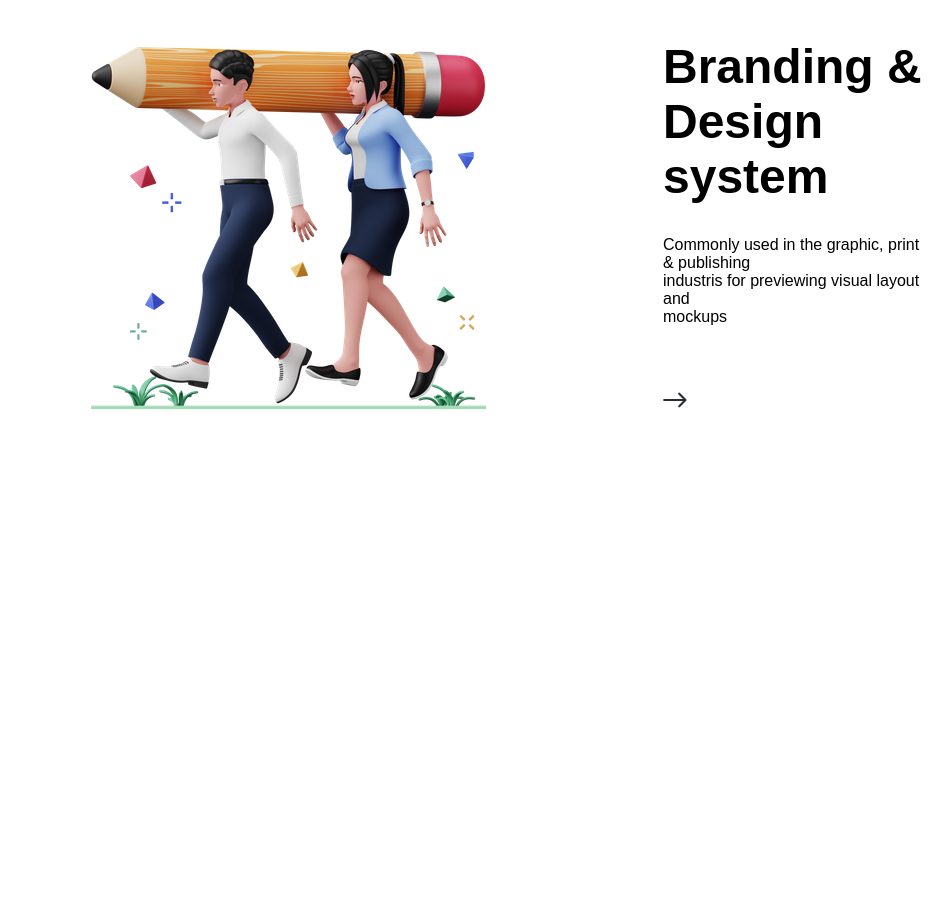
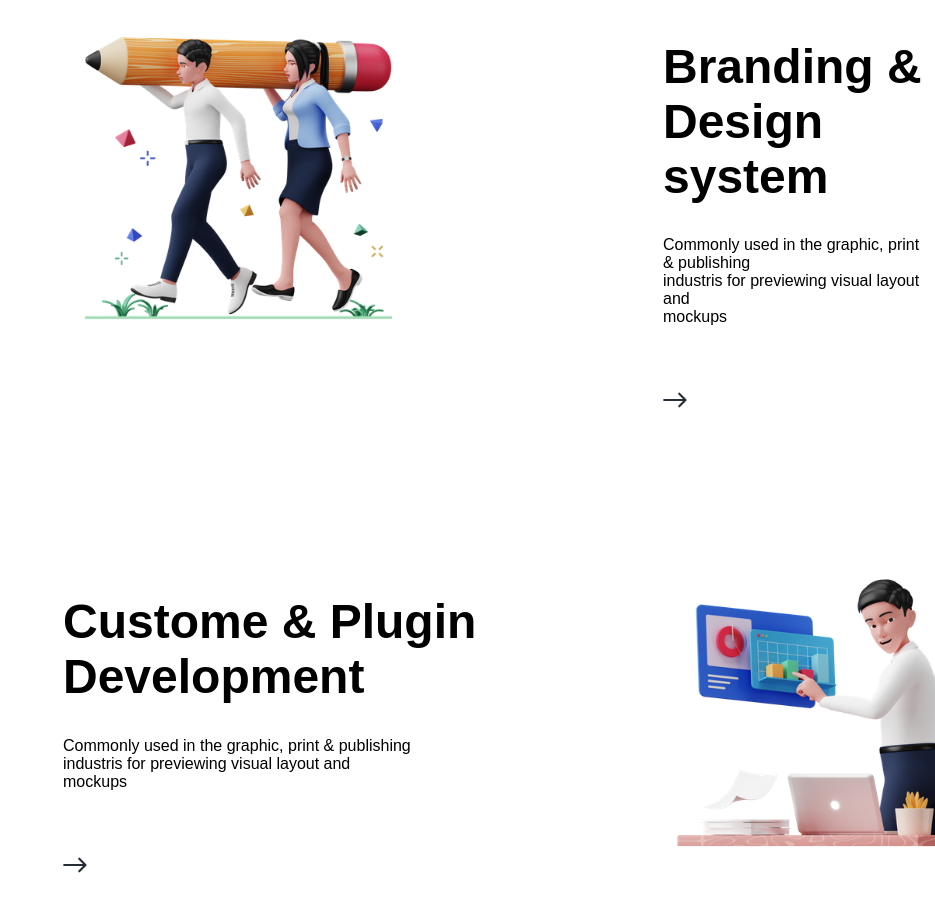
Before and after one commit to Pedrorenatopr/agencia-digital, a plain HTML site: page index.html in a window 1280 px wide. Shown: the part 1079-1982 px from the top of the page, without its empty margins (345-1280 px from the left). Before the commit the page ends 1536 px from the top, so only its background shows below. Drawn offline with Linux system fonts and the light colour scheme.

Commit message:
section quatro mobile

```diff
--- a/index.html
+++ b/index.html
@@ -54,7 +54,7 @@
 
 
     <div class="section-tres">
-        <img class="foto-tres" src="designer-team-working-on-creative-design.png" alt="">
+        <img class="foto-tres" src="designer-team-working-on-creative-design.png" alt="" width="350px" >
     </div>
 
     <div class="texto-tres">
@@ -64,6 +64,19 @@
         <div class="seta-icon">
             <img class="seta-dois" src="Arrow 1 (1).png" alt="">
         </div>
+    </div>
+
+    <div class="section-quatro">
+        <h1 class="titulo-quarto">Custome & Plugin <br> Development</h1>
+        <p class="legenda-quatro">Commonly used in the graphic, print & publishing <br> industris for previewing visual layout and <br> mockups</p>
+        <img class="seta" src="Arrow 1.png" alt="">
+        <div class="seta-icon">
+            <img class="seta-dois" src="Arrow 1 (1).png" alt="">
+        </div>
+    </div>
+
+    <div class="img-quatro">
+        <img class="foto-quatro" src="businessman-analyzing-data.png" alt="" width="350px">
 
     </div>
 
--- a/style.css
+++ b/style.css
@@ -92,7 +92,7 @@ body {
 }
 
 .texto-tres {
-    margin-top: -450px;
+    margin-top: -350px;
     padding-left: 1000px;
 }
 
@@ -110,6 +110,20 @@ body {
 
 .seta-dois {
     display: none;
+}
+
+.titulo-quarto {
+    font-size: 48px;
+}
+
+.section-quatro {
+    padding-top: 150px;
+    padding-left: 400px;
+}
+
+.foto-quatro {
+    margin-top: -350px;
+    padding-left: 1000px;
 }
 
 @media screen and  (max-device-width: 700px) {
```
